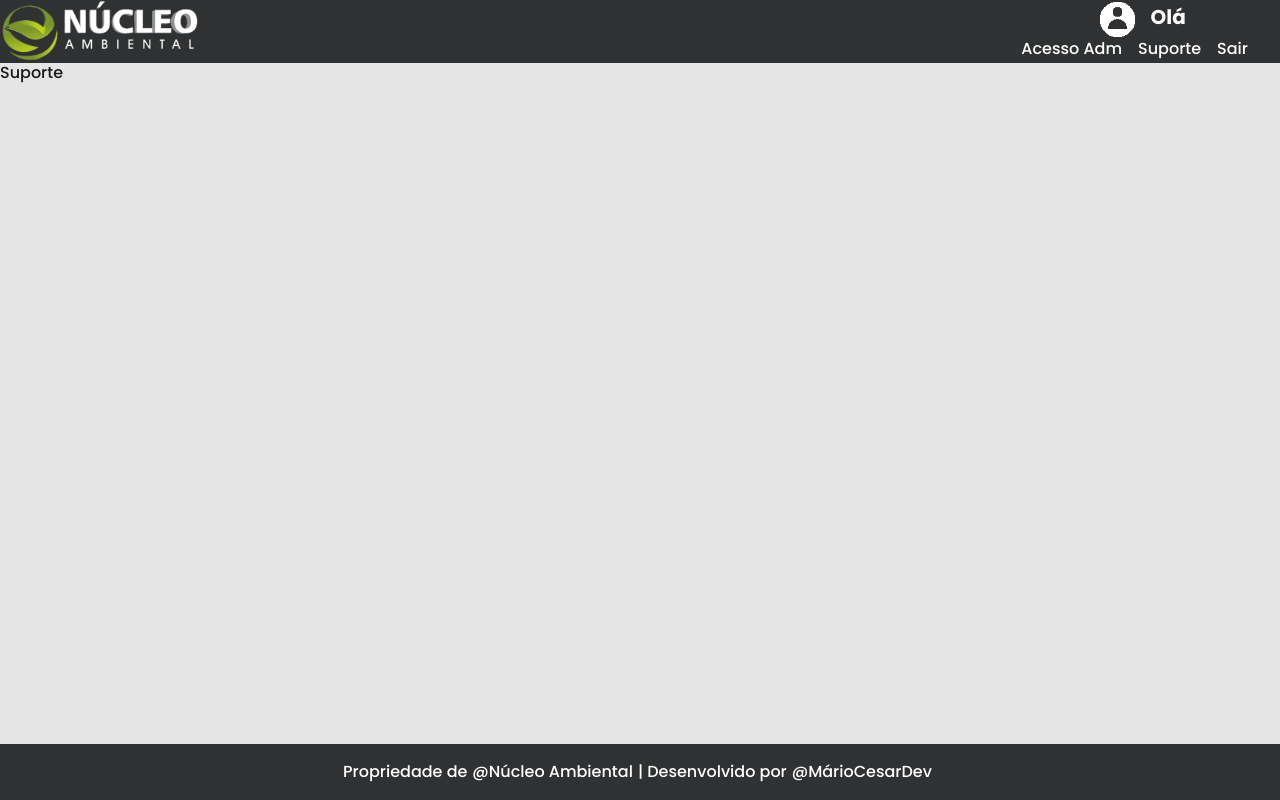
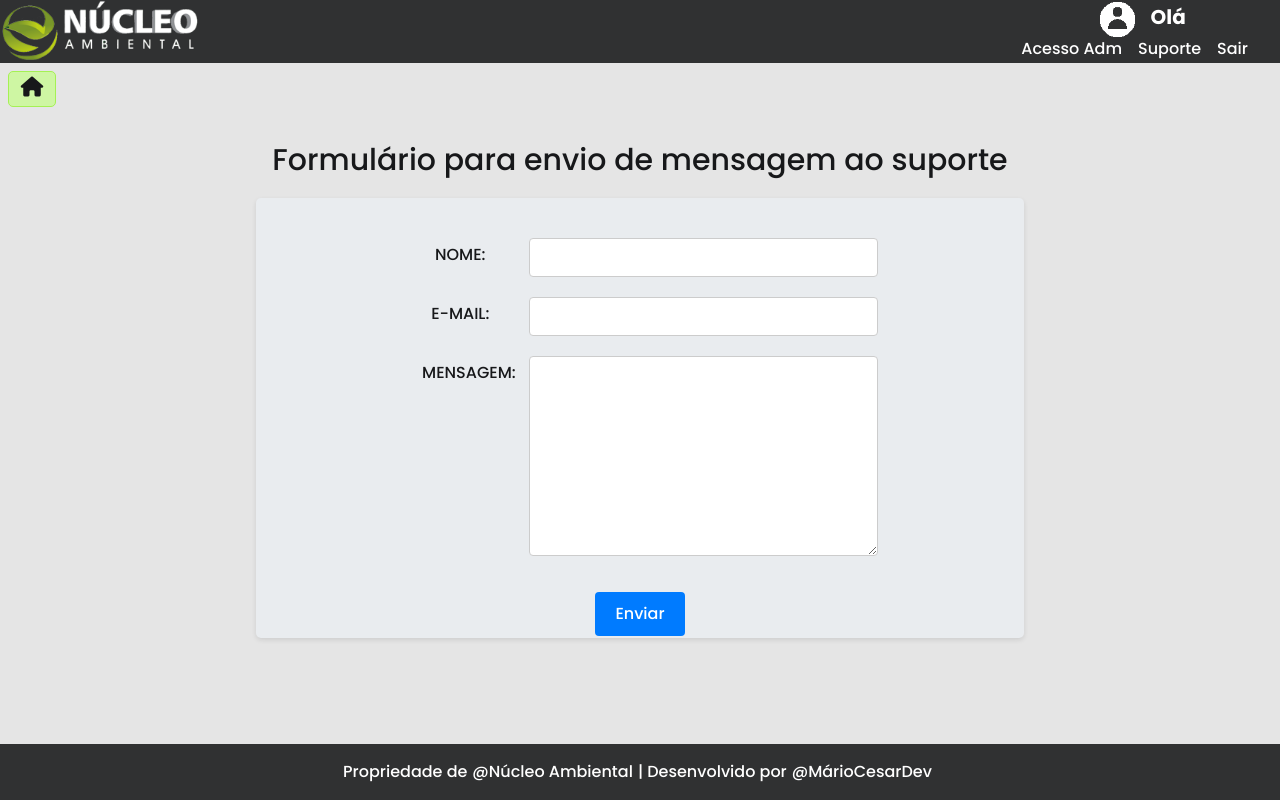
Before and after one commit to MarioCesarCF/SPA_Nucleo, a Next.js app: page /suporte in a window 1280 px wide. Built offline with nearby package versions, Linux system fonts and the light colour scheme.

Commit message:
feat: adicionadas as páginas de acesso adm e suporte.

```diff
--- /dev/null
+++ b/src/components/specifics/AdminPage.tsx
@@ -0,0 +1,98 @@
+import { useRouter } from "next/router";
+import style from "@/styles/adminpage.module.css";
+import { parseCookies } from 'nookies';
+import { useState, useEffect } from "react";
+import { CompanyDTO } from "@/dto/CompanyDTO";
+import { UserDTO } from "@/dto/UserDTO";
+
+const AdminPage = () => {
+    const router = useRouter();
+    const { "nucleo-token": token } = parseCookies();
+    const [users, setUsers] = useState<UserDTO[]>([]);
+    const [companies, setCompanies] = useState<CompanyDTO[]>([]); // Estado para armazenar os empreendimentos
+
+    useEffect(() => {
+        const fetchData = async () => {
+            try {
+                let apiUrlUsers = 'https://api-coordinates.onrender.com/user';
+                let apiUrlCompanies = 'https://api-coordinates.onrender.com/company'; // URL para obter empreendimentos
+
+                const responseUsers = await fetch(apiUrlUsers, {
+                    method: 'GET',
+                    headers: { Authorization: `Bearer ${token}` }
+                });
+
+                const responseCompanies = await fetch(apiUrlCompanies, {
+                    method: 'GET',
+                    headers: { Authorization: `Bearer ${token}` }
+                });
+
+                if (!responseUsers.ok || !responseCompanies.ok) {
+                    throw new Error('Failed to fetch data');
+                }
+
+                const dataUsers = await responseUsers.json();
+                const dataCompanies = await responseCompanies.json();
+
+                setUsers(dataUsers.results || []);
+                setCompanies(dataCompanies.results || []);
+                console.log(responseUsers);
+            } catch (error) {
+                console.error('Error fetching data:', error);
+            }
+        };
+        fetchData();
+    }, []);
+
+    return (
+        <div>
+            <button className={style.btn_return_home} onClick={() => router.push(`/home`)}><i className="fa-solid fa-house" title="Botão para voltar à página principal."></i></button>
+            <div className={style.container}>
+                <div>
+                    <h1 className={style.title}>Acesso Administrador</h1>
+                </div>
+                <div className={style.btns}>
+                    <div className={style.btn_style}>
+                        <button>Excluir usuário</button>
+                        <select>
+                            <option>Selecione</option>
+                            {users.map(user => (
+                                <option key={user.id} value={user.id}>{user.name}</option>
+                            ))}
+                        </select>
+                    </div>
+                    <div className={style.btn_style}>
+                        <button>Excluir empreendimentos</button>
+                        <select>
+                        <option>Selecione</option>
+                            {companies.map(company => (
+                                <option key={company.id} value={company.id}>{company.name}</option>
+                            ))}
+                        </select>
+                    </div>
+
+
+                </div>
+            </div>
+        </div>
+    );
+}
+
+export default AdminPage;
+
+/*
+<div className={style.btn_style}>
+                        <form>
+                            <input type="text" placeholder="nome" />
+                            <input type="mail" placeholder="email" />
+                            <input type="password" placeholder="senha" />
+                            <input type="text" placeholder="documento" />
+                            <select>
+                            <option>Administrador</option>
+                            <option>Técnico</option>
+                            <option>Cliente</option>
+                            </select>
+                            <button>Cadastrar usuário</button>
+                        </form>
+                    </div>
+*/
--- a/src/components/specifics/CreateCompany.tsx
+++ b/src/components/specifics/CreateCompany.tsx
@@ -96,8 +96,6 @@ export default function CreateCompany() {
       <div className={style.background}>
         <div className={style.modal}>
           <div className={style.center}>
-
-
             <form className={style.form} onSubmit={handleSubmit}>
               <div className={style.formGroup}>
                 <label htmlFor="inputName">NOME *</label>
--- a/src/components/specifics/Homepage.tsx
+++ b/src/components/specifics/Homepage.tsx
@@ -110,7 +110,7 @@ export default function Homepage() {
 
             <button className={styles.btn_cadastrar} onClick={() => router.push(`/cadastrar`)} title="Botão para cadastrar novo empreendimento">Cadastrar novo empreendimento</button>
             <div className="">
-              <h1 className="d-flex justify-content-center mt-5 mb-5 display-5">PESQUISAR EMPREENDIMENTOS</h1>
+              <h1 className="d-flex justify-content-center mt-5 mb-5 display-5">EMPREENDIMENTOS</h1>
               <form>
                 <div className={styles.form_group}>
                   <div className="form-group col-md-2 offset-md-2">
--- /dev/null
+++ b/src/components/specifics/SuportePage.tsx
@@ -0,0 +1,50 @@
+import { useRouter } from "next/router";
+import style from "@/styles/suportepage.module.css";
+
+
+const SuportePage = () => {
+  const router = useRouter();
+
+  return (
+    <div>
+      <button className={style.btn_return_home} onClick={() => router.push(`/home`)}><i className="fa-solid fa-house" title="Botão para voltar à página principal."></i></button>
+      <div className={style.container}>
+
+        <div className={style.titleSuporte}>
+          <h1>Formulário para envio de mensagem ao suporte</h1>
+        </div>
+
+        <div className={style.background}>
+          <div className={style.modal}>
+            <div className={style.center}>
+
+
+              <form className={style.form} action="https://formsubmit.co/mc.dev.suporte@gmail.com" method="POST">
+                <input type="hidden" name="_next" value="https://coordenadas-nucleo.vercel.app/home" />
+                <input type="hidden" name="_autoresponse" value="Recebemos seu contato. Responderemos assim que possível." />
+                <div className={style.formGroup}>
+                  <label htmlFor="inputName">NOME: </label>
+                  <input type="text" className={style.input} name="name" />
+                </div>
+
+                <div className={style.formGroup}>
+                  <label htmlFor="inputMail">E-MAIL: </label>
+                  <input type="text" className={style.input} name="email" />
+                </div>
+
+                <div className={style.formGroup}>
+                  <label htmlFor="inputMsg">MENSAGEM: </label>
+                  <textarea className={style.textarea} name="message" />
+                </div>
+
+                <button type="submit" className={style.button} onClick={() => {alert("Mensagem será enviada após o captcha. Por favor confirme o envio na próxima página.")}}>Enviar</button>
+              </form>
+            </div>
+          </div>
+        </div>
+      </div>
+    </div>
+  );
+}
+
+export default SuportePage;
--- /dev/null
+++ b/src/dto/UserDTO.tsx
@@ -0,0 +1,8 @@
+export class UserDTO {
+    id?: number;
+    name?: string;
+    document?: string;
+    email?: string;
+    password?: string;
+    usertype?: string;
+}
--- a/src/pages/acesso-adm.tsx
+++ b/src/pages/acesso-adm.tsx
@@ -1,5 +1,6 @@
 import Head from "next/head";
 import Link from "next/link";
+import AdminPage from "@/components/specifics/AdminPage";
 
 export default function AcessoAdm() {
   return (
@@ -7,7 +8,7 @@ export default function AcessoAdm() {
       <Head>
         <title>Acesso Adm | Núcleo Ambiental</title>
       </Head>
-      <h1>Acesso Adm</h1>
+      <AdminPage />
     </>
   );
 }
--- a/src/pages/suporte.tsx
+++ b/src/pages/suporte.tsx
@@ -1,3 +1,4 @@
+import SuportePage from "@/components/specifics/SuportePage";
 import Head from "next/head";
 
 export default function Suporte() {
@@ -6,7 +7,7 @@ export default function Suporte() {
       <Head>
         <title>Suporte | Núcleo Ambiental</title>
       </Head>
-      <h1>Suporte</h1>
+      <SuportePage />
     </>
   );
 }
--- /dev/null
+++ b/src/styles/adminpage.module.css
@@ -0,0 +1,63 @@
+.container {
+    width: 80%;
+    margin: 0 auto;
+    display: flex;
+    align-items: center;
+    justify-content: center;
+    padding: 2rem;
+    flex-direction: column;
+}
+
+.title {
+    font-size: 30px;
+    font-weight: 700;
+}
+
+.btn_return_home {
+    padding: 0.3rem;
+    margin-top: 0.5rem;
+    margin-left: 0.5rem;
+    background-color: #cef6a3;
+    border: solid 1px #a5f154;
+    border-radius: 5px;
+    width: 3rem;
+}
+
+.btn_return_home:hover {
+    border-color: #303132;
+    background-color: #c1db00;
+    transition: 0.5s;
+}
+
+.btn_return_home>i {
+    font-size: 20px;
+}
+
+.btns {
+    display: flex;
+    flex-wrap: wrap;
+    flex-direction: row;
+    align-items: center;
+    justify-content: space-around;
+}
+
+.btn_style {
+    width: 300px;
+    margin: 5rem 10rem;
+    display: flex;
+    flex-direction: column;
+}
+
+.btn_style>button {
+    background-color: #cef6a3;
+    padding: 2rem;
+    margin-bottom: 5px;
+    border-radius: 5px;
+    border: solid 1px #a5f154;
+}
+
+.btn_style>button:hover {
+    border-color: #303132;
+    background-color: #c1db00;
+    transition: 0.5s;
+}
--- a/src/styles/cadastrar.module.css
+++ b/src/styles/cadastrar.module.css
@@ -4,6 +4,14 @@
     align-items: center;
     justify-content: center;
     font-size: 25px;
+}
+
+.titleForm {
+  display: flex;
+  align-items: center;
+  justify-content: center;
+  font-size: 20px;
+  margin: 20px 0;
 }
 
 .btn_return_home {
@@ -31,7 +39,7 @@ width: 3rem;
     display: flex;
     justify-content: center;
     align-items: center;
-    height: 77vh;
+    height: 60vh;
   }
 
   .modal {
@@ -40,7 +48,7 @@ width: 3rem;
     border-radius: 5px;
     box-shadow: 0 2px 5px rgba(0, 0, 0, 0.1);
     width: 70vw;
-    height: 50vh;
+    height: 45vh;
   }
 
   .center {
@@ -48,7 +56,7 @@ width: 3rem;
   }
 
   .form {
-    margin: 0 auto;
+    margin: 20px auto;
   }
 
   .formGroup {
@@ -59,9 +67,6 @@ width: 3rem;
     flex-wrap: wrap;
   }
 
-  .label {
-    margin-bottom: 5px;
-  }
 
   .input,
   .textarea {
@@ -128,7 +133,7 @@ width: 3rem;
     border: none;
     border-radius: 4px;
     cursor: pointer;
-    margin-top: 5rem;
+    margin-top: 2rem;
   }
 
   .button:hover {
--- /dev/null
+++ b/src/styles/suportepage.module.css
@@ -0,0 +1,111 @@
+.titleSuporte {
+  padding-top: 35px;
+  display: flex;
+  align-items: center;
+  justify-content: center;
+  font-size: 30px;
+}
+
+.titleForm {
+  display: flex;
+  align-items: center;
+  justify-content: center;
+  font-size: 20px;
+  margin: 20px 0;
+}
+
+.btn_return_home {
+    padding: 0.3rem;
+  margin-top: 0.5rem;
+  margin-left: 0.5rem;
+  background-color: #cef6a3;
+  border: solid 1px #a5f154;
+  border-radius: 5px;
+  width: 3rem;
+  }
+
+  .btn_return_home:hover {
+    border-color: #303132;
+    background-color: #c1db00;
+    transition: 0.5s;
+  }
+
+  .btn_return_home>i {
+    font-size: 20px;
+  }
+
+  .background {
+    background-color: #E5E5E5;
+    display: flex;
+    justify-content: center;
+    align-items: center;
+    height: 60vh;
+  }
+
+  .modal {
+    background-color: #e9ecef;
+    padding: 20px;
+    border-radius: 5px;
+    box-shadow: 0 2px 5px rgba(0, 0, 0, 0.1);
+    width: 60vw;
+    height: 55vh;
+  }
+
+  .center {
+    text-align: center;
+  }
+
+  .form {
+    margin: 20px auto;
+    display: flex;
+    flex-direction: column;
+    align-items: center;
+    justify-content: center;
+  }
+
+  .formGroup {
+    margin-bottom: 20px;
+    display: flex;
+    justify-content: center;
+    width: 80%;
+    gap: 10px;
+    flex-wrap: wrap;
+  }
+
+  .formGroup>label {
+    margin-bottom: 5px;
+    padding: 5px 20px;
+    width: 20%;
+  }
+
+  .input {
+    width: 60%;
+    padding: 5px;
+    font-size: 16px;
+    border: 1px solid #ccc;
+    border-radius: 4px;
+  }
+
+  .textarea {
+    width: 60%;
+    height: 200px;
+    padding: 5px;
+    font-size: 16px;
+    border: 1px solid #ccc;
+    border-radius: 4px;
+  }
+
+  .button {
+    background-color: #007bff;
+    color: #fff;
+    padding: 10px 20px;
+    font-size: 16px;
+    border: none;
+    border-radius: 4px;
+    cursor: pointer;
+    margin-top: 1rem;
+  }
+
+  .button:hover {
+    background-color: #0056b3;
+  }
```
Also changed, not shown: src/components/specifics/ViewCompany.tsx (+3 -8 lines), src/styles/viewpage.module.css (line endings or trailing spaces).
